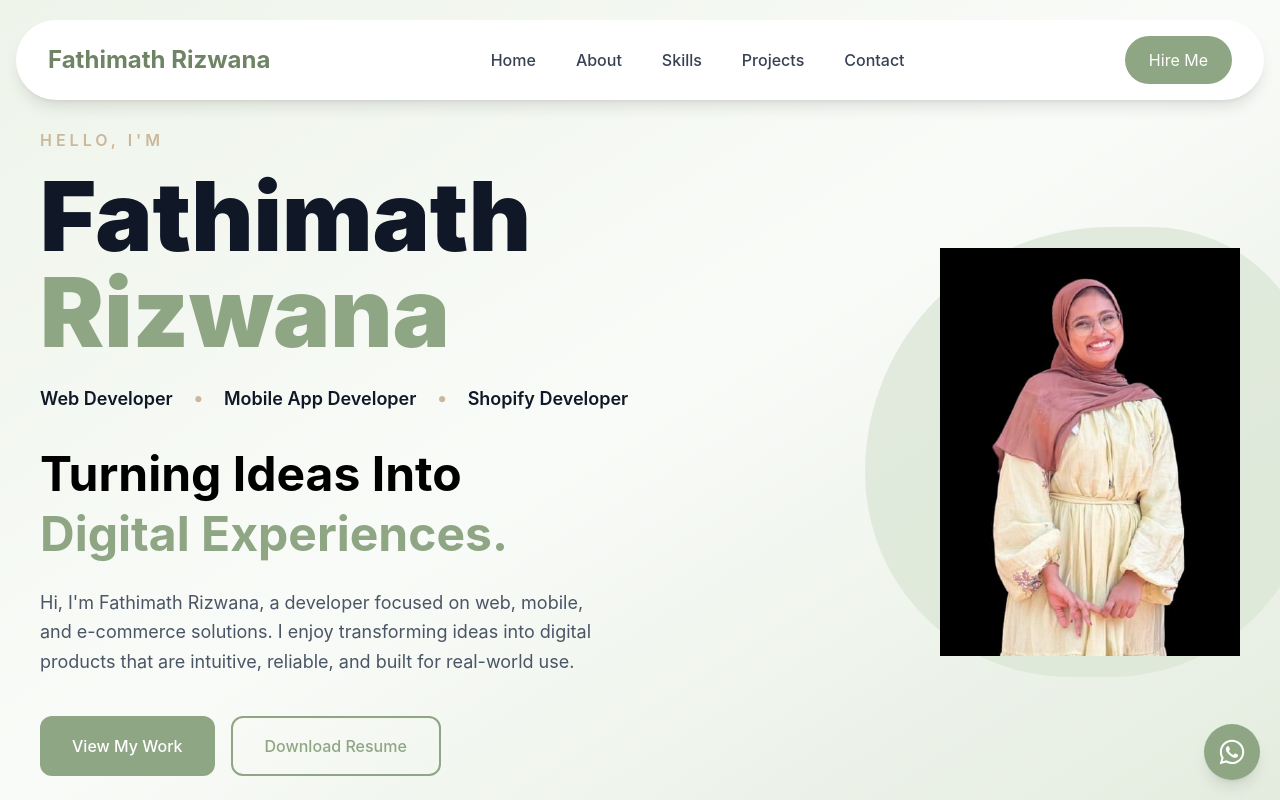
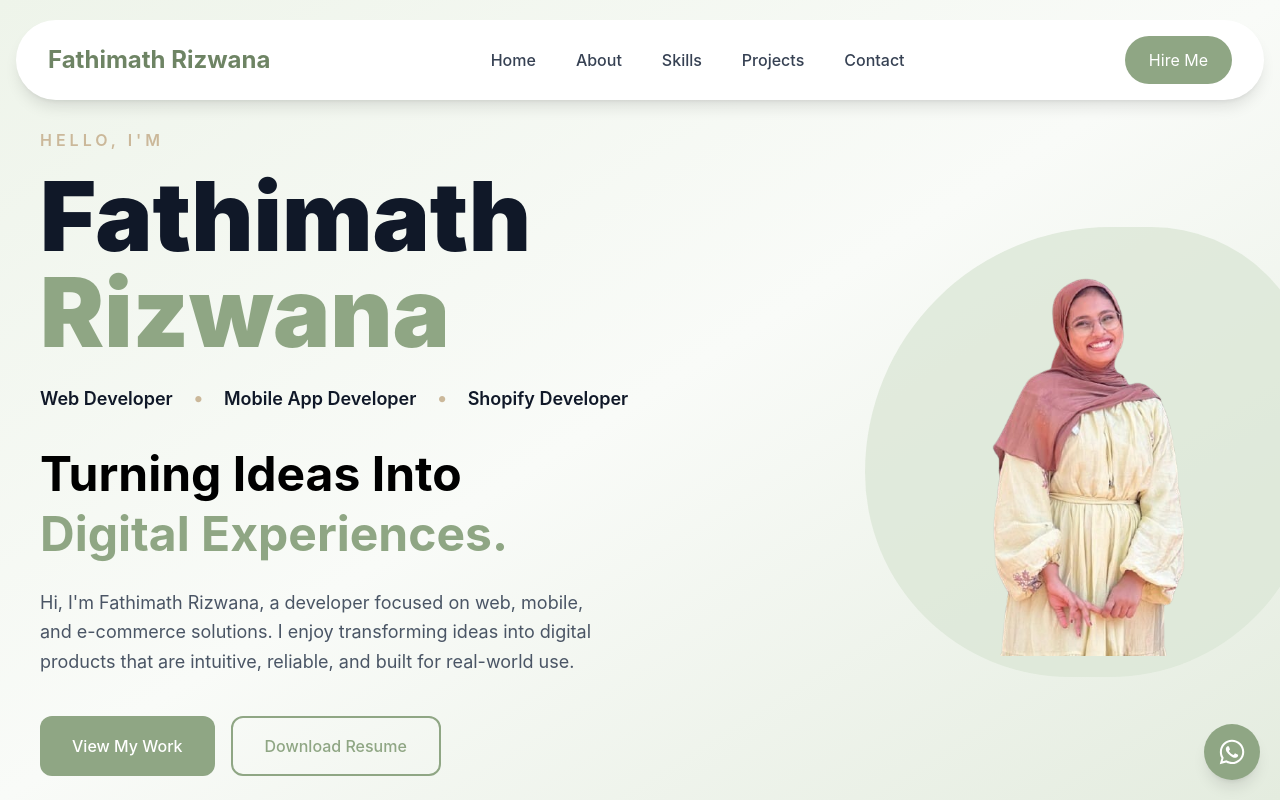
Before and after one commit to rizwana25/portfolio, a React (Vite) app: page / in a window 1280 px wide. Shown: the top 800 px of the page. Built offline with nearby package versions, Linux system fonts and the light colour scheme.

Commit message:
Added projects section

```diff
--- a/src/components/Hero.jsx
+++ b/src/components/Hero.jsx
@@ -30,7 +30,7 @@ function Hero() {
           />
 
           <img
-            src="/profile.jpeg"
+            src="/profile.png"
             alt="Fathimath Rizwana"
             className="
             relative
@@ -331,7 +331,7 @@ function Hero() {
           />
 
           <img
-            src="/profile.jpeg"
+            src="/profile.png"
             alt="Fathimath Rizwana"
             className="
             relative
```
Also changed, not shown: public/profile.jpeg (deleted), public/profile.png (added).
